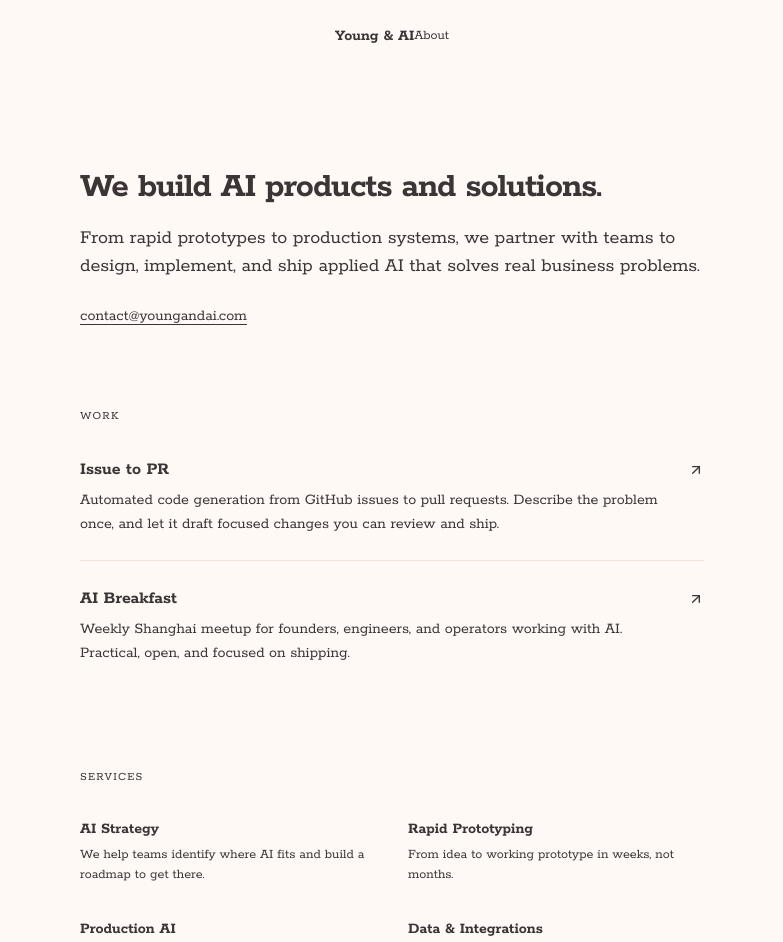
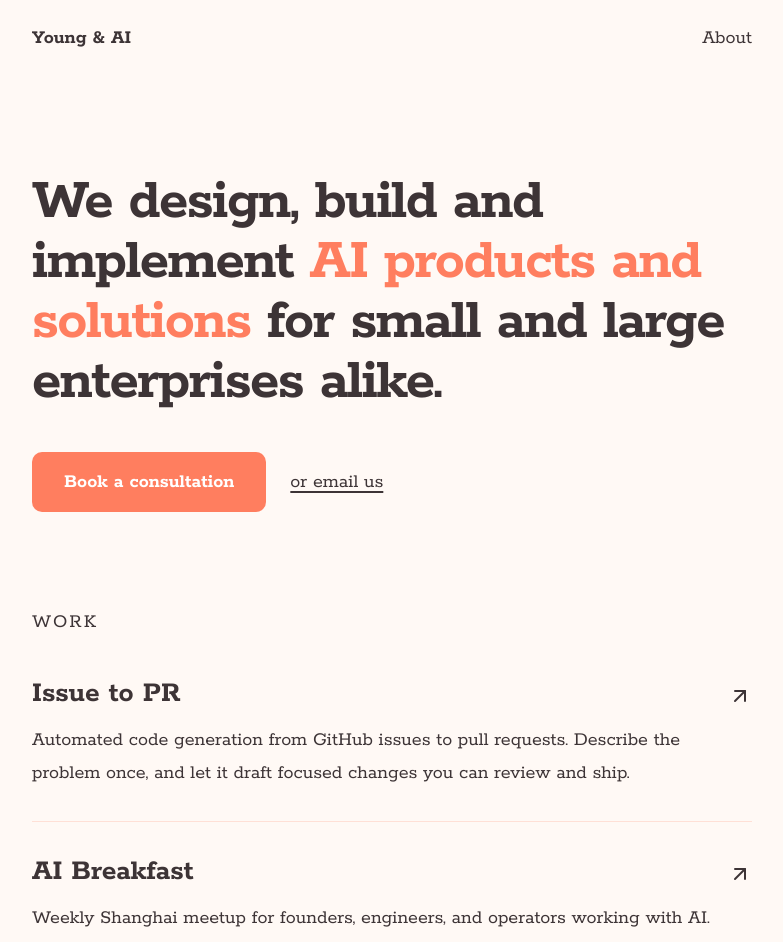
Before and after one commit to youngchingjui/young-and-ai, a Next.js app: page / in a window 1280 px wide. Shown: the top 942 px of the page, without its empty margins (248-1031 px from the left). Built offline with nearby package versions, Linux system fonts and the light colour scheme.

Commit message:
redesign

```diff
--- a/app/about/page.tsx
+++ b/app/about/page.tsx
@@ -1,11 +1,11 @@
 export default function About() {
   return (
-    <div className="max-w-2xl mx-auto px-6">
-      <section className="pt-24 pb-20">
-        <h1 className="text-3xl md:text-4xl font-semibold leading-tight tracking-tight">
+    <div className="max-w-3xl mx-auto px-6">
+      <section className="pt-24 pb-24">
+        <h1 className="text-4xl md:text-6xl font-bold leading-tight tracking-tight">
           About
         </h1>
-        <div className="mt-8 space-y-4 text-foreground/80 text-lg leading-relaxed">
+        <div className="mt-10 space-y-6 text-foreground/80 text-xl leading-relaxed">
           <p>
             Young & AI was founded by Ching Jui Young in Shanghai. We build AI
             products and help companies adopt AI workflows — from early-stage
@@ -22,7 +22,7 @@ export default function About() {
               href="https://ai-breakfast.youngandai.com"
               target="_blank"
               rel="noopener noreferrer"
-              className="underline underline-offset-4 decoration-foreground/20 hover:decoration-foreground/40 transition-colors"
+              className="text-primary underline underline-offset-4 decoration-primary/30 hover:decoration-primary/60 transition-colors"
             >
               AI Breakfast
             </a>
@@ -33,7 +33,7 @@ export default function About() {
         <p className="mt-10">
           <a
             href="mailto:contact@youngandai.com"
-            className="text-foreground/60 underline underline-offset-4 decoration-foreground/20 hover:text-foreground hover:decoration-foreground/40 transition-colors"
+            className="text-primary underline underline-offset-4 decoration-primary/30 hover:decoration-primary/60 transition-colors"
           >
             contact@youngandai.com
           </a>
--- a/app/page.tsx
+++ b/app/page.tsx
@@ -3,52 +3,57 @@ import { ArrowUpRight } from "lucide-react"
 
 export default function Home() {
   return (
-    <div className="max-w-2xl mx-auto px-6">
+    <div className="max-w-3xl mx-auto px-6">
       {/* Hero */}
-      <section className="pt-24 pb-20">
-        <h1 className="text-3xl md:text-4xl font-semibold leading-tight tracking-tight">
-          We build AI products and solutions.
+      <section className="pt-24 pb-24">
+        <h1 className="text-4xl md:text-6xl font-bold leading-tight tracking-tight">
+          We design, build and implement{" "}
+          <span className="text-primary">AI products and solutions</span>{" "}
+          for small and large enterprises alike.
         </h1>
-        <p className="mt-4 text-lg md:text-xl text-foreground/60 leading-relaxed">
-          From rapid prototypes to production systems, we partner with teams to
-          design, implement, and ship applied AI that solves real business
-          problems.
-        </p>
-        <p className="mt-6">
+        <div className="mt-10 flex flex-wrap items-center gap-6">
+          <a
+            href="https://buy.stripe.com/PLACEHOLDER"
+            target="_blank"
+            rel="noopener noreferrer"
+            className="inline-block rounded-lg bg-primary px-8 py-4 text-xl font-bold text-white hover:opacity-90 transition-opacity"
+          >
+            Book a consultation
+          </a>
           <a
             href="mailto:contact@youngandai.com"
-            className="text-foreground/60 underline underline-offset-4 decoration-foreground/20 hover:text-foreground hover:decoration-foreground/40 transition-colors"
+            className="text-xl text-foreground/50 underline underline-offset-4 decoration-foreground/20 hover:text-foreground/70 hover:decoration-foreground/40 transition-colors"
           >
-            contact@youngandai.com
+            or email us
           </a>
-        </p>
+        </div>
       </section>
 
       {/* Work */}
-      <section className="pb-20">
-        <h2 className="text-xs uppercase tracking-widest text-foreground/40 mb-8">
+      <section className="pb-24">
+        <h2 className="text-xl uppercase tracking-widest text-primary/70 mb-10">
           Work
         </h2>
 
-        <div className="divide-y divide-foreground/8">
+        <div className="divide-y divide-primary/15">
           <Link
             href="https://issuetopr.dev"
             target="_blank"
             rel="noopener noreferrer"
-            className="group block py-6 first:pt-0"
+            className="group block py-8 first:pt-0"
           >
             <div className="flex items-start justify-between gap-4">
               <div>
-                <h3 className="text-lg font-semibold group-hover:text-foreground/70 transition-colors">
+                <h3 className="text-2xl md:text-3xl font-bold group-hover:text-foreground/70 transition-colors">
                   Issue to PR
                 </h3>
-                <p className="mt-1 text-foreground/60">
+                <p className="mt-3 text-xl text-foreground/60 leading-relaxed">
                   Automated code generation from GitHub issues to pull requests.
                   Describe the problem once, and let it draft focused changes
                   you can review and ship.
                 </p>
               </div>
-              <ArrowUpRight className="w-4 h-4 mt-1.5 shrink-0 text-foreground/30 group-hover:text-foreground/60 transition-colors" />
+              <ArrowUpRight className="w-6 h-6 mt-2 shrink-0 text-foreground/30 group-hover:text-primary transition-colors" />
             </div>
           </Link>
 
@@ -56,54 +61,54 @@ export default function Home() {
             href="https://ai-breakfast.youngandai.com"
             target="_blank"
             rel="noopener noreferrer"
-            className="group block py-6"
+            className="group block py-8"
           >
             <div className="flex items-start justify-between gap-4">
               <div>
-                <h3 className="text-lg font-semibold group-hover:text-foreground/70 transition-colors">
+                <h3 className="text-2xl md:text-3xl font-bold group-hover:text-foreground/70 transition-colors">
                   AI Breakfast
                 </h3>
-                <p className="mt-1 text-foreground/60">
+                <p className="mt-3 text-xl text-foreground/60 leading-relaxed">
                   Weekly Shanghai meetup for founders, engineers, and operators
                   working with AI. Practical, open, and focused on shipping.
                 </p>
               </div>
-              <ArrowUpRight className="w-4 h-4 mt-1.5 shrink-0 text-foreground/30 group-hover:text-foreground/60 transition-colors" />
+              <ArrowUpRight className="w-6 h-6 mt-2 shrink-0 text-foreground/30 group-hover:text-primary transition-colors" />
             </div>
           </Link>
         </div>
       </section>
 
       {/* Services */}
-      <section className="pb-20">
-        <h2 className="text-xs uppercase tracking-widest text-foreground/40 mb-8">
+      <section className="pb-24">
+        <h2 className="text-xl uppercase tracking-widest text-primary/70 mb-10">
           Services
         </h2>
 
-        <div className="grid grid-cols-1 md:grid-cols-2 gap-8">
+        <div className="grid grid-cols-1 md:grid-cols-2 gap-12">
           <div>
-            <h3 className="font-semibold">AI Strategy</h3>
-            <p className="mt-1 text-foreground/60 text-sm">
+            <h3 className="text-2xl md:text-3xl font-bold">AI Strategy</h3>
+            <p className="mt-3 text-xl text-foreground/60 leading-relaxed">
               We help teams identify where AI fits and build a roadmap to get
               there.
             </p>
           </div>
           <div>
-            <h3 className="font-semibold">Rapid Prototyping</h3>
-            <p className="mt-1 text-foreground/60 text-sm">
+            <h3 className="text-2xl md:text-3xl font-bold">Rapid Prototyping</h3>
+            <p className="mt-3 text-xl text-foreground/60 leading-relaxed">
               From idea to working prototype in weeks, not months.
             </p>
           </div>
           <div>
-            <h3 className="font-semibold">Production AI</h3>
-            <p className="mt-1 text-foreground/60 text-sm">
+            <h3 className="text-2xl md:text-3xl font-bold">Production AI</h3>
+            <p className="mt-3 text-xl text-foreground/60 leading-relaxed">
               Scalable systems built to last. We ship AI that works reliably at
               scale.
             </p>
           </div>
           <div>
-            <h3 className="font-semibold">Data & Integrations</h3>
-            <p className="mt-1 text-foreground/60 text-sm">
+            <h3 className="text-2xl md:text-3xl font-bold">Data & Integrations</h3>
+            <p className="mt-3 text-xl text-foreground/60 leading-relaxed">
               Connect your existing tools and data sources with AI-powered
               workflows.
             </p>
--- a/components/Footer.tsx
+++ b/components/Footer.tsx
@@ -2,8 +2,8 @@ import Link from "next/link"
 
 export default function Footer() {
   return (
-    <footer className="border-t border-foreground/8 py-6 text-sm text-foreground/40">
-      <div className="mx-auto w-full max-w-2xl px-6 flex items-center justify-between">
+    <footer className="border-t border-primary/15 py-6 text-base md:text-lg text-foreground/40">
+      <div className="mx-auto w-full max-w-3xl px-6 flex items-center justify-between">
         <p>© {new Date().getFullYear()} Young & AI</p>
         <nav className="flex items-center gap-6">
           <Link
--- a/components/Nav.tsx
+++ b/components/Nav.tsx
@@ -2,11 +2,11 @@ import Link from "next/link"
 
 export default function Nav() {
   return (
-    <nav className="px-6 py-6 flex items-center justify-between max-w-2xl mx-auto">
-      <Link href="/" className="text-foreground font-semibold">
+    <nav className="w-full max-w-3xl mx-auto px-6 py-6 flex items-center justify-between">
+      <Link href="/" className="text-lg md:text-xl text-foreground font-bold">
         Young & AI
       </Link>
-      <div className="flex gap-6 text-sm text-foreground/60">
+      <div className="flex gap-6 text-lg md:text-xl text-foreground/60">
         <Link href="/about" className="hover:text-foreground transition-colors">
           About
         </Link>
```
